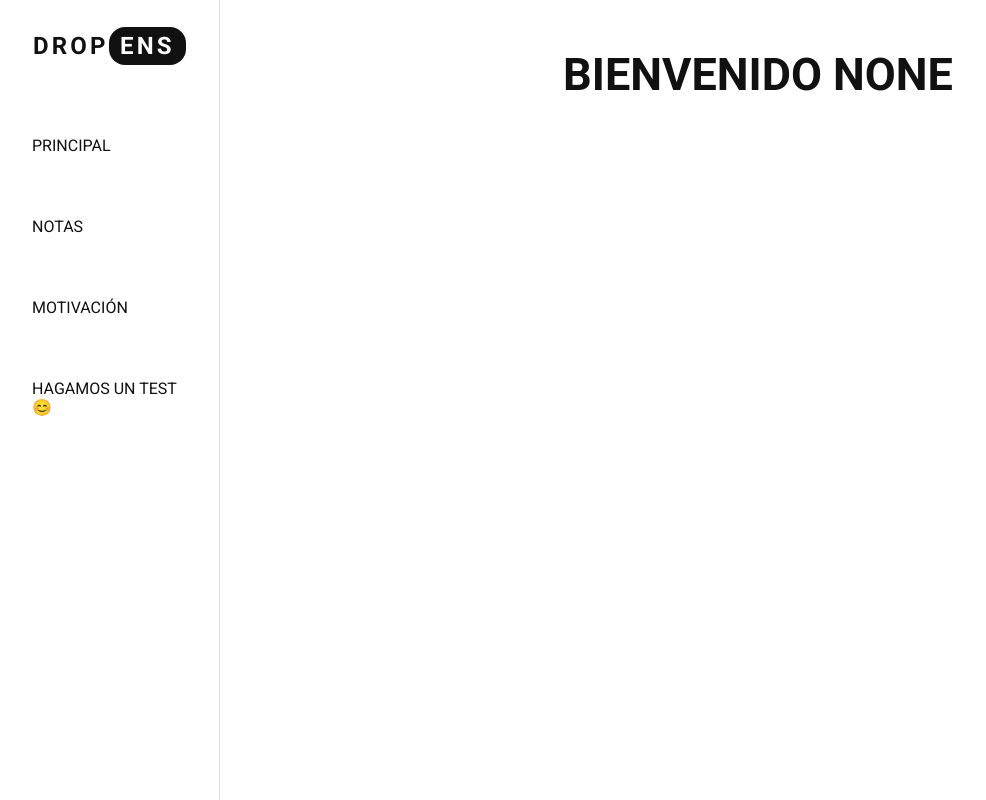
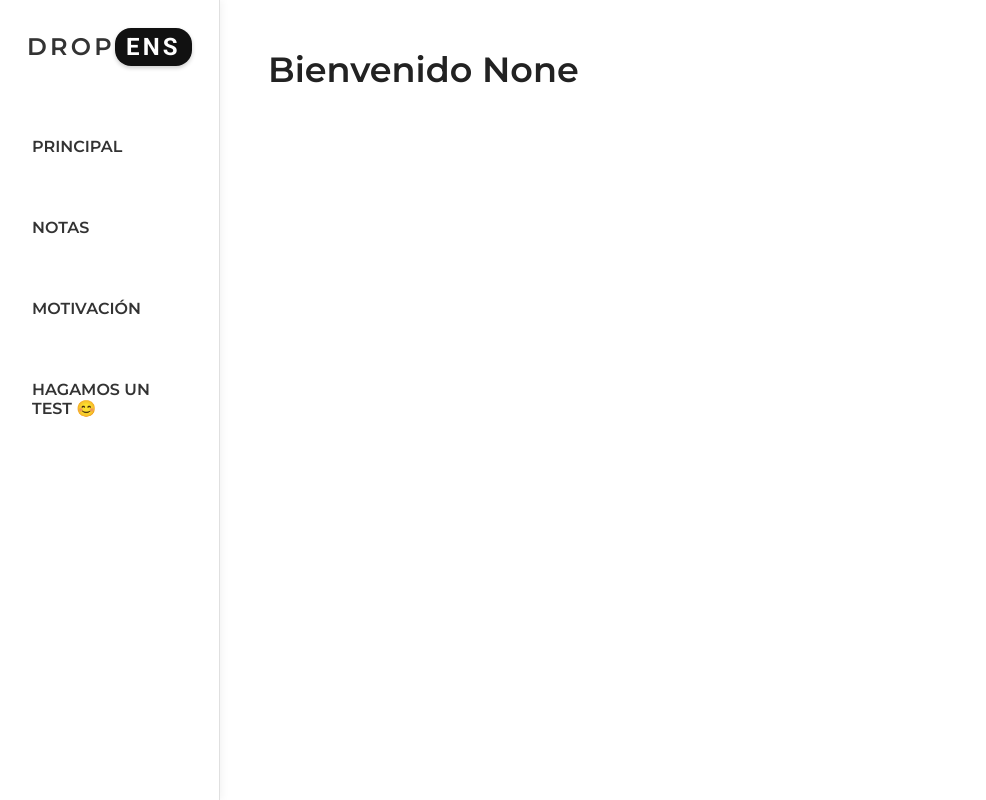
Before and after one commit to CarlosSalazar34/dropems, a FastAPI app: page /home in a window 1280 px wide. Shown: the whole page, without its empty margins (0-986 px from the left). Run offline with FastAPI, Linux system fonts and the light colour scheme.

Commit message:
Update home.css

```diff
--- a/static/home.css
+++ b/static/home.css
@@ -1,5 +1,4 @@
-/* Fuente */
-@import url('https://fonts.googleapis.com/css2?family=Roboto:wght@400;700&display=swap');
+@import url('https://fonts.googleapis.com/css2?family=Roboto:wght@400;700&family=Montserrat:wght@600&display=swap');
 
 * {
     margin: 0;
@@ -8,7 +7,6 @@
     font-family: "Roboto", sans-serif;
 }
 
-/* Sidebar claro y moderno */
 aside {
     position: fixed;
     left: 0;
@@ -22,16 +20,18 @@
     justify-content: flex-start;
     gap: 2rem;
     border-right: 1px solid #e0e0e0;
+    box-shadow: 2px 0 8px rgba(0, 0, 0, 0.05);
+    z-index: 10;
 }
 
-/* Título */
 h1 {
     font-size: 1.5rem;
     text-transform: uppercase;
     letter-spacing: 0.2rem;
-    color: #111;
+    color: #333;
     text-align: center;
     margin-bottom: 2rem;
+    font-family: 'Montserrat', sans-serif;
 }
 
 h1 span {
@@ -39,24 +39,30 @@
     color: #fff;
     border-radius: 1rem;
     padding: 0.3rem 0.7rem;
+    box-shadow: 0 2px 4px rgba(0, 0, 0, 0.2);
 }
 
-/* Enlaces de navegación */
 aside a {
     text-transform: uppercase;
     text-decoration: none;
-    color: #111;
+    color: #333;
     padding: 0.75rem 1rem;
     transition: all 0.3s ease;
-    /* border-radius: 8px; */
     display: block;
     font-weight: 500;
+    font-family: 'Montserrat', sans-serif;
+    border-radius: 8px;
 }
 
 aside a:hover {
-    transform: translateY(-20px);
+    transform: translateY(-5px);
+    background-color: #f5f5f5;
 }
 
+aside a:focus {
+    outline: 2px solid #111;
+    background-color: #f0f0f0;
+}
 
 aside a::after {
     content: '';
@@ -78,11 +84,69 @@
     min-height: 100vh;
 }
 
-
 #username {
     margin-top: 1rem;
-    font-size: 45px;
+    font-size: 35px;
     margin-left: 1rem;
     letter-spacing: normal;
+    display: flex;
+    align-items: flex-start;
+    transition: all 0.3s ease;
+    text-transform: capitalize;
+    font-weight: 400;
+    color: #222;
+    opacity: 0;
+    transform: translateY(10px);
+    animation: fadeIn 0.8s ease forwards;
+}
 
+#username:hover {
+    transform: rotate(-3deg) scale(1.03);
+    color: #444;
 }
+
+@keyframes fadeIn {
+    to {
+        opacity: 1;
+        transform: translateY(0);
+    }
+}
+
+h2,
+h3 {
+    color: #333;
+    margin-bottom: 1rem;
+    font-weight: 600;
+}
+
+p {
+    font-size: 1rem;
+    line-height: 1.6;
+    color: #555;
+}
+
+@media (max-width: 768px) {
+    aside {
+        position: relative;
+        width: 100%;
+        height: auto;
+        flex-direction: row;
+        overflow-x: auto;
+        border-right: none;
+        border-bottom: 1px solid #e0e0e0;
+        gap: 1rem;
+        justify-content: center;
+        padding: 1rem;
+    }
+
+    main {
+        margin-left: 0;
+        margin-top: 1rem;
+        padding: 1rem;
+    }
+
+    #username {
+        font-size: 28px;
+        margin-left: 0.5rem;
+    }
+}
```
